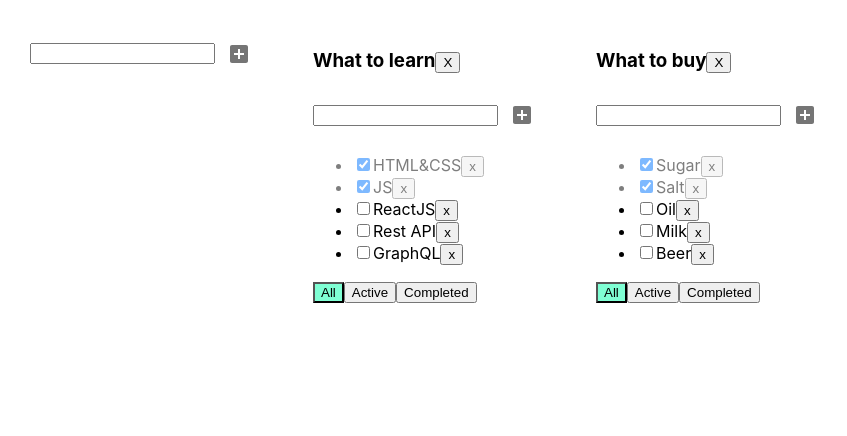
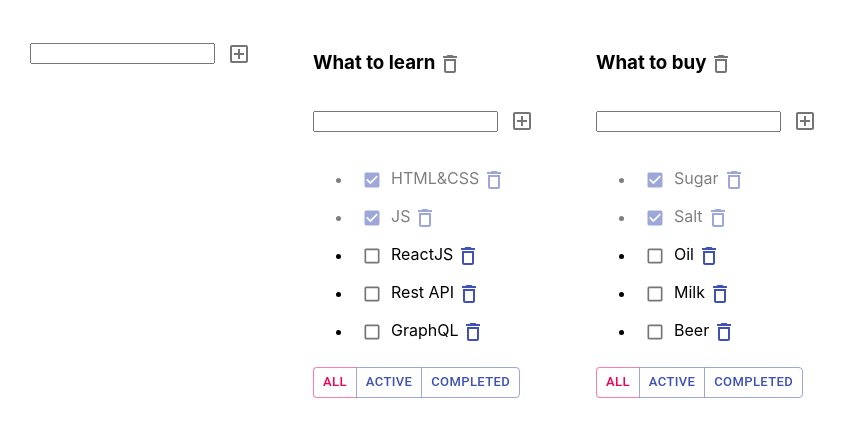
Before and after one commit to naumyshev/ToDo, a React (Create React App) app: page / in a window 1280 px wide. Shown: the top 436 px of the page, without its empty margins (0-847 px from the left). Built offline with nearby package versions, Linux system fonts and the light colour scheme.

Commit message:
#07 refactored Button Group

```diff
--- a/src/AddItemForm.tsx
+++ b/src/AddItemForm.tsx
@@ -1,6 +1,6 @@
 import React, {ChangeEvent, KeyboardEvent, useState} from 'react';
 import {IconButton} from "@material-ui/core";
-import {AddBox} from "@material-ui/icons";
+import {AddBox, AddBoxOutlined} from "@material-ui/icons";
 
 type AddItemFormPropsType = {
     addItem: (title: string) => void
@@ -38,8 +38,8 @@ export const AddItemForm = (props: AddItemFormPropsType) => {
                    onKeyPress={onKeyPressHandler}
                    className={error ? "error" : ""}
             />
-            <IconButton>
-                <AddBox/>
+            <IconButton onClick={addItem}>
+                <AddBoxOutlined/>
             </IconButton>
             {/*<button onClick={addItem}>+</button>*/}
             {error && <div className="error-message">{error}</div>}
--- a/src/TodoList.tsx
+++ b/src/TodoList.tsx
@@ -2,6 +2,8 @@ import React, {ChangeEvent} from 'react';
 import {FilterValuesType} from './App';
 import {AddItemForm} from "./AddItemForm";
 import {EditableSpan} from "./EditableSpan";
+import {Button, ButtonGroup, Checkbox, IconButton} from "@material-ui/core";
+import {Delete, DeleteOutline} from "@material-ui/icons";
 
 export type TaskType = {
     id: string
@@ -39,7 +41,12 @@ export function Todolist(props: PropsType) {
     return <div>
         <h3>
             <EditableSpan title={props.title} changeTitle={changeTodolistTitle}/>
-            <button onClick={() => props.removeTodolist(props.todolistID)}>X</button>
+            <IconButton
+                onClick={() => props.removeTodolist(props.todolistID)}
+                size={"small"}>
+                <DeleteOutline />
+            </IconButton>
+            {/*<button onClick={() => props.removeTodolist(props.todolistID)}>X</button>*/}
         </h3>
         <AddItemForm addItem={addTask}/>
         <ul>
@@ -54,26 +61,50 @@ export function Todolist(props: PropsType) {
                     }
 
                     return <li key={t.id} className={t.isDone ? "is-done" : ""}>
-                        <input type="checkbox"
-                               onChange={onChangeHandler}
-                               checked={t.isDone}/>
+                        <Checkbox
+                            size={'small'}
+                            color={'primary'}
+                            onChange={onChangeHandler}
+                            checked={t.isDone}
+                        />
+
+
+                        {/*<input type="checkbox"*/}
+                        {/*       onChange={onChangeHandler}*/}
+                        {/*       checked={t.isDone}/>*/}
                         <EditableSpan title={t.title} changeTitle={changeTaskTitle}/>
                         {/*<span>{t.title}</span>*/}
-                        <button onClick={onClickHandler}>x</button>
+                        <IconButton
+                            onClick={onClickHandler}
+                            color={'primary'}
+                            size={"small"}>
+                            <DeleteOutline/>
+                        </IconButton>
+                        {/*<button onClick={onClickHandler}>x</button>*/}
                     </li>
                 })
             }
         </ul>
-        <div>
-            <button className={props.filter === 'all' ? "active-filter" : ""}
-                    onClick={() => onFilterClickHandler('all')}>All
-            </button>
-            <button className={props.filter === 'active' ? "active-filter" : ""}
-                    onClick={() => onFilterClickHandler('active')}>Active
-            </button>
-            <button className={props.filter === 'completed' ? "active-filter" : ""}
-                    onClick={() => onFilterClickHandler('completed')}>Completed
-            </button>
-        </div>
+        <ButtonGroup
+            size={'small'}
+            variant={'outlined'}
+            disableElevation
+        >
+            <Button
+                color={props.filter === 'all' ? "secondary" : "primary"}
+                onClick={() => onFilterClickHandler('all')}>All
+            </Button>
+            {/*<button className={props.filter === 'all' ? "active-filter" : ""}*/}
+            {/*        onClick={() => onFilterClickHandler('all')}>All*/}
+            {/*</button>*/}
+            <Button
+                color={props.filter === 'active' ? "secondary" : "primary"}
+                onClick={() => onFilterClickHandler('active')}>Active
+            </Button>
+            <Button
+                color={props.filter === 'completed' ? "secondary" : "primary"}
+                onClick={() => onFilterClickHandler('completed')}>Completed
+            </Button>
+        </ButtonGroup>
     </div>
 }
```
